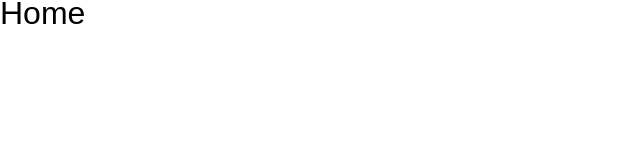
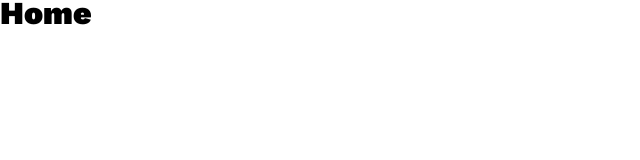
Before and after one commit to sarahkirby/prismic-x-algolia, a Next.js app: page / in a window 1280 px wide. Shown: the top 160 px of the page, without its empty margins (0-640 px from the left). Built offline with nearby package versions, Linux system fonts and the light colour scheme.

Commit message:
Adds custom Google font - work sans

```diff
--- a/src/styles/global.js
+++ b/src/styles/global.js
@@ -1,11 +1,14 @@
 import { createGlobalStyle } from 'styled-components';
 
 export default createGlobalStyle`
+  @import url('https://fonts.googleapis.com/css2?family=Work+Sans:wght@400;900&display=swap');
+
   html, body {
     width: 100%;
     margin: 0;
     padding: 0;
-    font-family: sans-serif;
+    font-family: 'Work Sans', sans-serif;
+    font-weight: 400;
     font-size: 16px;
     line-height: 26px;
     -webkit-font-smoothing: antialiased;
@@ -24,7 +27,7 @@ export default createGlobalStyle`
   h1, h2, h3, h4, h5 {
     margin: 0;
     padding: 0;
-    font-weight: normal;
+    font-weight: 900;
   }
 
   button {
```
